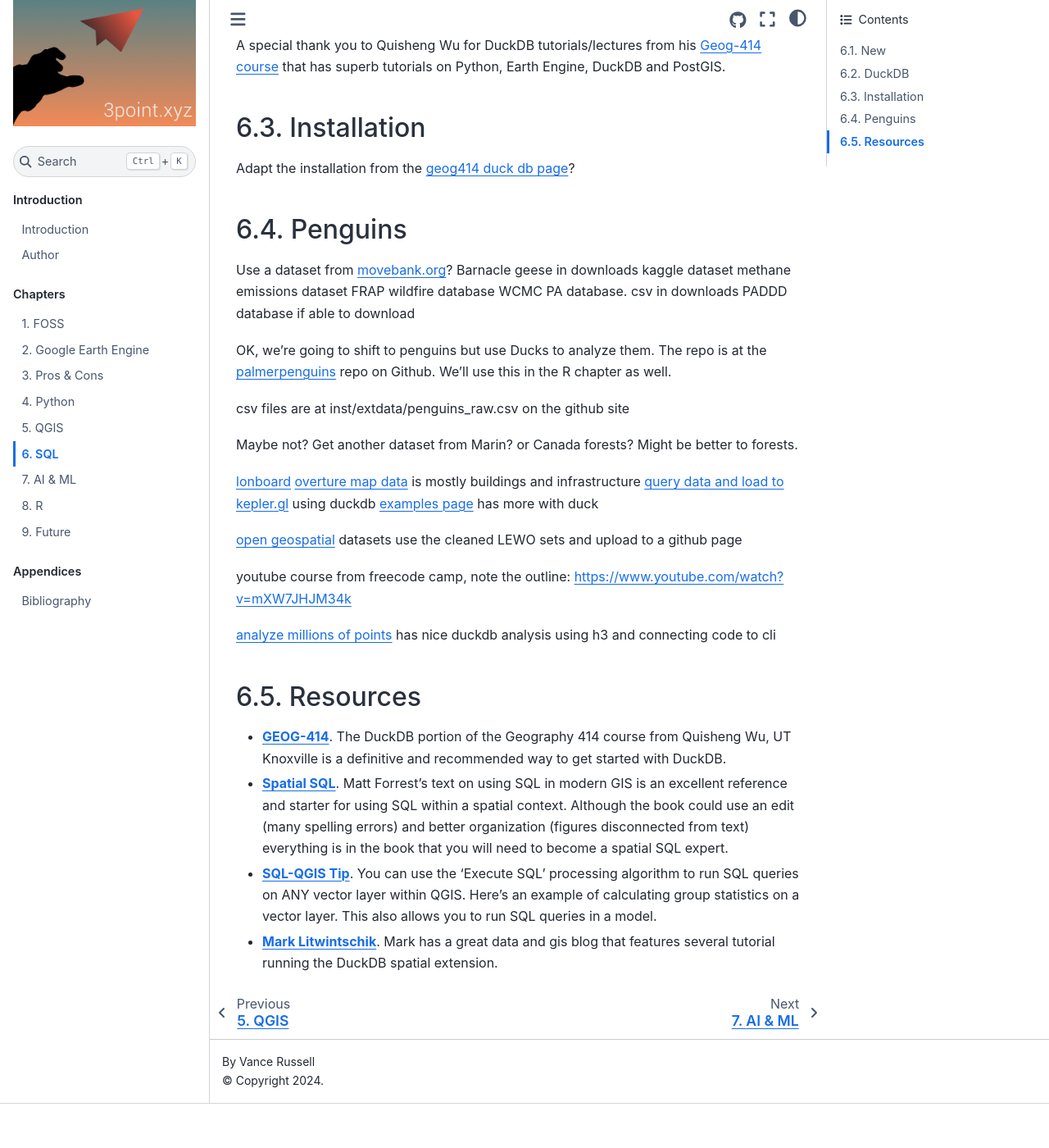
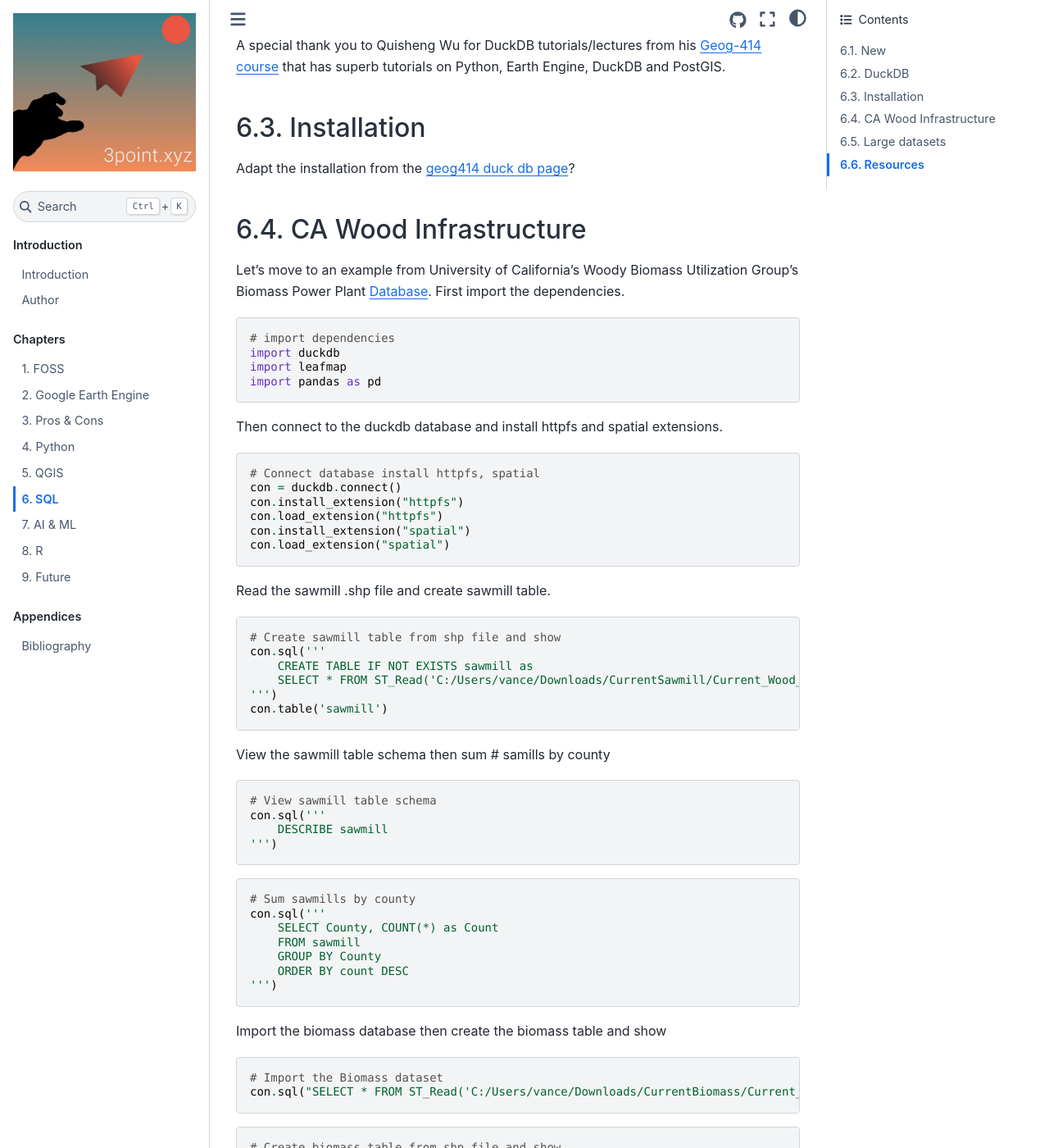
Before and after one commit to VRConservation/geosp, a Jupyter Book: the page built from chapters/07_sql.md, in a window 1280 px wide and 1400 px high, scrolled down 811 px. Shown: the whole window at 82% size. Built offline with Jupyter Book 1.0.4 settings and Sphinx 7.4.7 and the Sphinx Book theme 1.1.4, drawn with Linux system fonts in a browser that asks for light colours; pages that are not in the unit, such as notebooks, are missing from menus; before the commit the page ends 2157 px from its top, so only the background shows below that; some of the changed text lies outside the part shown.

Commit message:
sql chapter edits

````diff
--- a/chapters/07_sql.md
+++ b/chapters/07_sql.md
@@ -1,41 +1,135 @@
 # SQL
+
 The language you must learn for geospatial analysis!
 
 ## New
+
 I have to admit I'm very new to using SQL for geospatial analysis, but am amazed at how easy it is to learn, how fast it analyzes large datasets, and how critical it is for data analysis. SQL really is the universal database management language, so, geospatial aside, if you work with data, you need to learn how to use it.
 
 ```{tip}
 Any time you perform a definition query in ArcGIS Pro or a data query in QGIS, SQL is running in the background. In fact, if you use ArcGIS Pro, open it up, double click on a layer, open the def query function and note that there's a little switch to conver the GUI to SQL. Create a query then switch it to SQL to see the translation.
 ```
+
 Add photo of a def query before and after in Arc (with and w/o SQL)
 
 ## DuckDB
+
 We'll use [DuckDB](https://duckdb.org/) for examples in this chapters. The software is easy to install (takes seconds), fast, works seamlessly with many programming languages, including Python, R, and Javascript and just works. DuckDB also has a spatial extension to perform queries and analysis of geospatial data that we will look at in this chapter.
 
 A special thank you to Quisheng Wu for DuckDB tutorials/lectures from his [Geog-414 course](https://geog-414.gishub.org/) that has superb tutorials on Python, Earth Engine, DuckDB and PostGIS.
 
 ## Installation
+
 Adapt the installation from the [geog414 duck db page](https://geog-414.gishub.org/book/duckdb/01_duckdb_intro.html#installation)?
 
-## Penguins
-Use a dataset from movebank.org? Barnacle geese in downloads
-kaggle dataset
-methane emissions dataset
-FRAP wildfire database
-WCMC PA database. csv in downloads
-PADDD database if able to download
+## CA Wood Infrastructure
 
-OK, we're going to shift to penguins but use Ducks to analyze them. The repo is at the [palmerpenguins](https://github.com/allisonhorst/palmerpenguins/blob/main/README.md) repo on Github. We'll use this in the R chapter as well.
+Let's move to an example from University of California's Woody Biomass Utilization Group's Biomass Power Plant [Database](http://gg.gg/1as7ti). First import the dependencies.
 
-csv files are at inst/extdata/penguins_raw.csv on the github site
+```python
+# import dependencies
+import duckdb
+import leafmap
+import pandas as pd
+```
 
-Maybe not? Get another dataset from Marin? or Canada forests? Might be better to forests.
+Then connect to the duckdb database and install httpfs and spatial extensions.
+
+```python
+# Connect database install httpfs, spatial
+con = duckdb.connect()
+con.install_extension("httpfs")
+con.load_extension("httpfs")
+con.install_extension("spatial")
+con.load_extension("spatial")
+```
+
+Read the sawmill .shp file and create sawmill table.
+
+```python
+# Create sawmill table from shp file and show
+con.sql('''
+    CREATE TABLE IF NOT EXISTS sawmill as
+    SELECT * FROM ST_Read('C:/Users/vance/Downloads/CurrentSawmill/Current_Wood_Facility_Database_Primary_Wood_Processing.shp')
+''')
+con.table('sawmill')
+```
+
+View the sawmill table schema then sum # samills by county
+
+```python
+# View sawmill table schema
+con.sql('''
+    DESCRIBE sawmill
+''')
+```
+
+```python
+# Sum sawmills by county
+con.sql('''
+    SELECT County, COUNT(*) as Count
+    FROM sawmill
+    GROUP BY County
+    ORDER BY count DESC
+''')
+```
+
+Import the biomass database then create the biomass table and show
+
+```python
+# Import the Biomass dataset
+con.sql("SELECT * FROM ST_Read('C:/Users/vance/Downloads/CurrentBiomass/Current_Wood_Facility_Database_Biomass.shp')")
+```
+
+```python
+# Create biomass table from shp file and show
+con.sql('''
+    CREATE TABLE IF NOT EXISTS biomass as
+    SELECT * FROM ST_Read('C:/Users/vance/Downloads/CurrentBiomass/Current_Wood_Facility_Database_Biomass.shp')
+''')
+con.table('sawmill')
+```
+
+View the biomass table schema then sum the total megawatts of the plants by county, rounding the total to 1 decimal.
+
+```python
+# View biomass table schema
+con.sql('''
+    DESCRIBE biomass
+
+''')
+```
+
+```python
+# Sum the total MW_Grid by county round to 1 decimal
+
+con.sql('''
+    SELECT County, ROUND(SUM(CAST(MW_Grid AS FLOAT)), 1) as Total_MW_Grid
+    FROM biomass
+    GROUP BY County
+    ORDER BY Total_MW_Grid DESC
+    LIMIT 15
+''')
+```
+
+## Large datasets
+
+Use the NYC dataset and adapt Matt Forrest's tutorial?
+
+## Resources
+
+- **[GEOG-414](https://geog-414.gishub.org/book/duckdb/01_duckdb_intro.html)**. The DuckDB portion of the Geography 414 course from Quisheng Wu, UT Knoxville is a definitive and recommended way to get started with DuckDB.
+- **[Spatial SQL](https://spatial-sql.com/)**. Matt Forrest's text on using SQL in modern GIS is an excellent reference and starter for using SQL within a spatial context. Although the book could use an edit (many spelling errors) and better organization (figures disconnected from text) everything is in the book that you will need to become a spatial SQL expert.
+- **[SQL-QGIS Tip](https://twitter.com/spatialthoughts/status/1774833044396081189)**. You can use the 'Execute SQL' processing algorithm to run SQL queries on ANY vector layer within QGIS. Here's an example of calculating group statistics on a vector layer. This also allows you to run SQL queries in a model.
+- **[Mark Litwintschik](https://tech.marksblogg.com/duckdb-gis-spatial-extension.html)**. Mark has a great data and gis blog that features several tutorial running the DuckDB spatial extension.
 
 [lonboard](https://github.com/developmentseed/lonboard)
+
 [overture map data](https://docs.overturemaps.org/) is mostly buildings and infrastructure
-    [query data and load to kepler.gl](https://docs.overturemaps.org/examples/kepler-gl/) using duckdb
-    [examples page](https://docs.overturemaps.org/examples/#13/47.6/-122.33/0/45) has more with duck
 
+[query data and load to kepler.gl](https://docs.overturemaps.org/examples/kepler-gl/) using duckdb
+
+[examples page](https://docs.overturemaps.org/examples/#13/47.6/-122.33/0/45) has more with duck
 
 [open geospatial](https://github.com/opengeos/geospatial-data-catalogs) datasets
 use the cleaned LEWO sets and upload to a github page
@@ -44,8 +138,13 @@
 
 [analyze millions of points](https://www.youtube.com/watch?v=ljzpm3Mrw-I) has nice duckdb analysis using h3 and connecting code to cli
 
-## Resources
-- **[GEOG-414](https://geog-414.gishub.org/book/duckdb/01_duckdb_intro.html)**. The DuckDB portion of the Geography 414 course from Quisheng Wu, UT Knoxville is a definitive and recommended way to get started with DuckDB.
-- **[Spatial SQL](https://spatial-sql.com/)**. Matt Forrest's text on using SQL in modern GIS is an excellent reference and starter for using SQL within a spatial context. Although the book could use an edit (many spelling errors) and better organization (figures disconnected from text) everything is in the book that you will need to become a spatial SQL expert.
-- **[SQL-QGIS Tip](https://twitter.com/spatialthoughts/status/1774833044396081189)**. You can use the 'Execute SQL' processing algorithm to run SQL queries on ANY vector layer within QGIS. Here's an example of calculating group statistics on a vector layer. This also allows you to run SQL queries in a model.
-- **[Mark Litwintschik](https://tech.marksblogg.com/duckdb-gis-spatial-extension.html)**. Mark has a great data and gis blog that features several tutorial running the DuckDB spatial extension.
+Use a dataset from movebank.org? Barnacle geese in downloads
+kaggle dataset
+methane emissions dataset
+FRAP wildfire database
+WCMC PA database. csv in downloads
+PADDD database if able to download
+
+```
+
+```
````
Also changed, not shown: chapters/01_intro.md (+8 -1 lines), chapters/08_aiml.md (+2 -0 lines), index.md (+1 -5 lines), index.ipynb, 11 other files.
